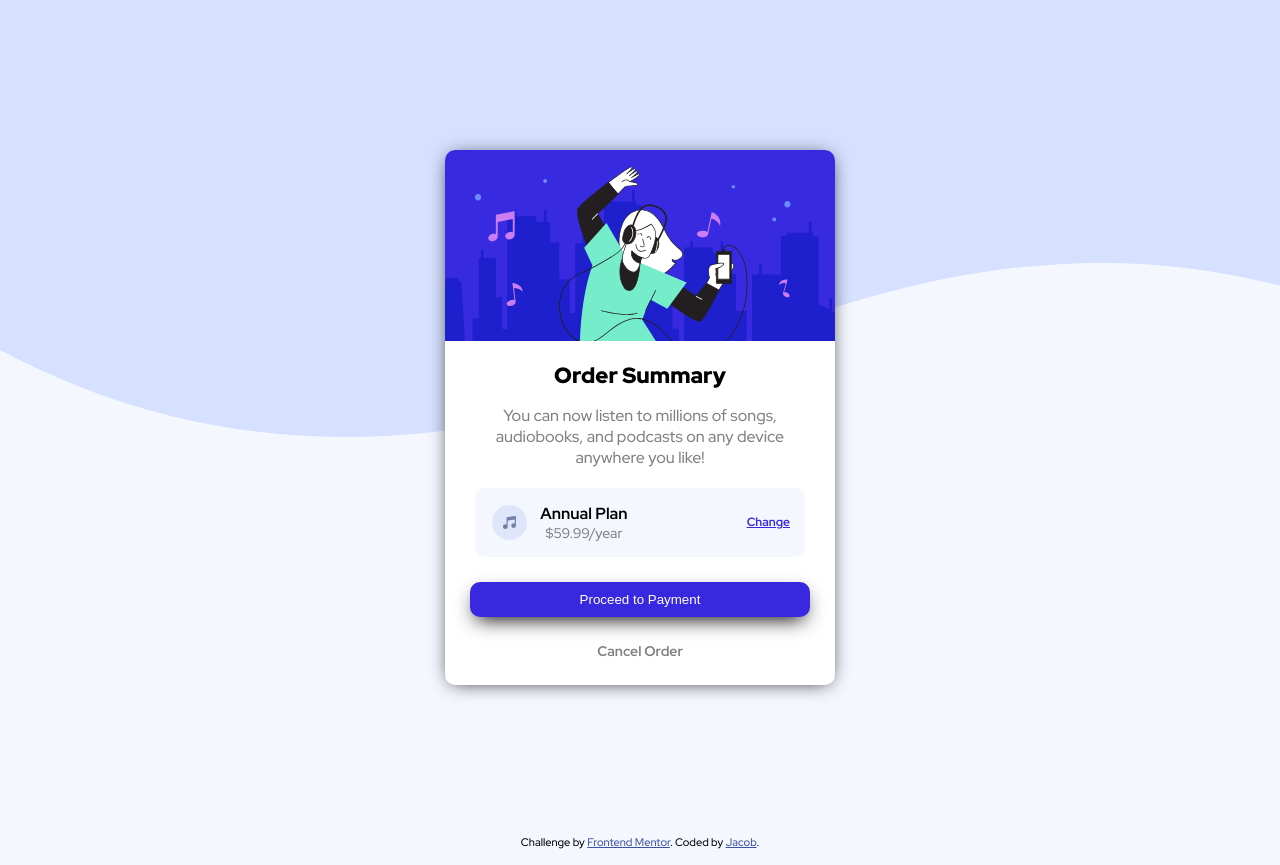
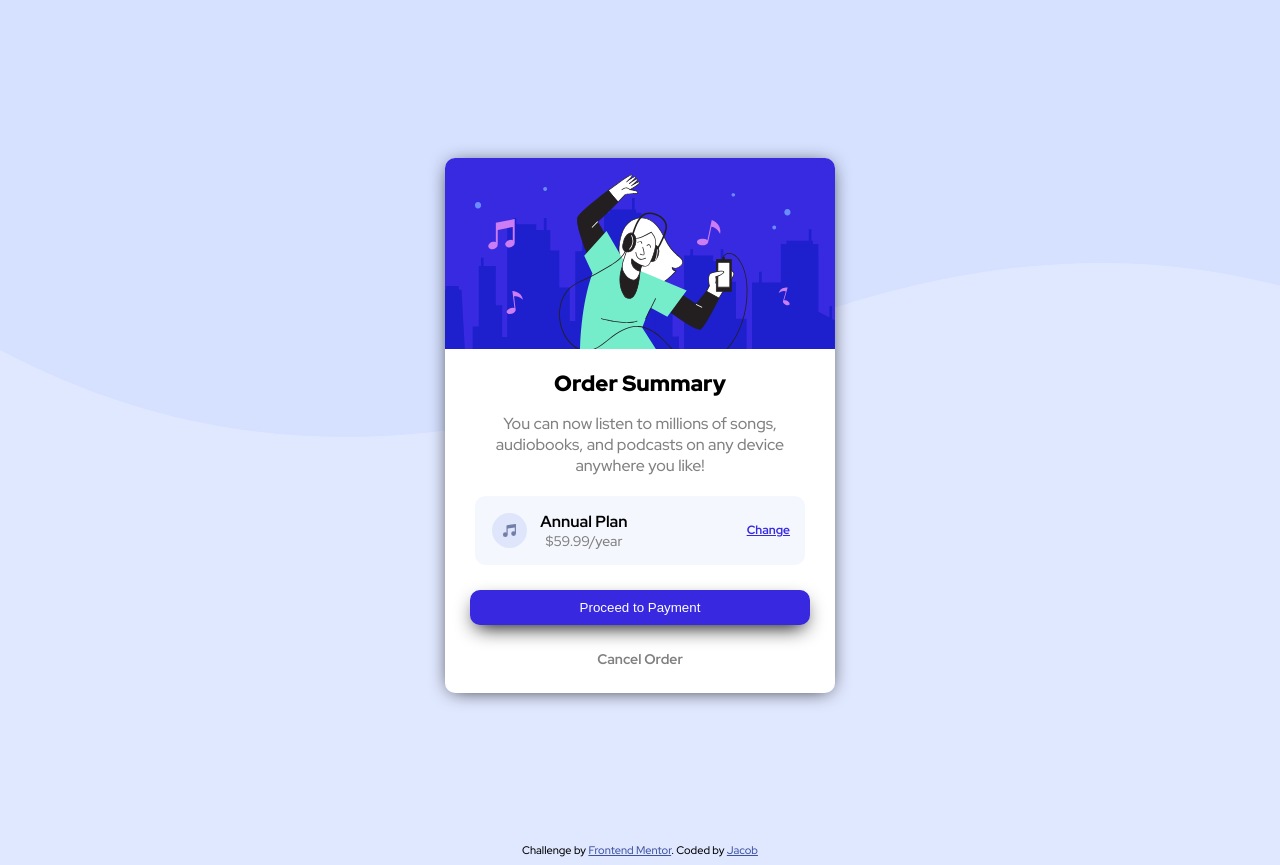
Before and after one commit to jacobgeorge08/frontend-speedrun-week, a plain HTML site: page docs/order-summary-component/index.html in a window 1280 px wide. Drawn offline with Linux system fonts and the light colour scheme.

Commit message:
Edited html and CSS

```diff
--- a/docs/order-summary-component/index.html
+++ b/docs/order-summary-component/index.html
@@ -28,8 +28,12 @@
     </style>
   </head>
   <body>
-    <div class="card-container">
-      <img class="hero" src="./images/illustration-hero.svg" />
+    <main class="card-container">
+      <img
+        class="hero"
+        src="./images/illustration-hero.svg"
+        alt="girl listening to music "
+      />
       <h1>Order Summary</h1>
       <p>
         You can now listen to millions of songs, audiobooks, and podcasts on any
@@ -48,12 +52,12 @@
 
       <button>Proceed to Payment</button>
       <a class="cancel" href="">Cancel Order</a>
-    </div>
-    <div class="attribution">
+    </main>
+    <footer class="attribution">
       Challenge by
       <a href="https://www.frontendmentor.io?ref=challenge" target="_blank"
         >Frontend Mentor</a
-      >. Coded by <a href="https://github.com/jacobgeorge08">Jacob</a>.
-    </div>
+      >. Coded by <a href="https://github.com/jacobgeorge08">Jacob</a>
+    </footer>
   </body>
 </html>
--- a/docs/order-summary-component/styles.css
+++ b/docs/order-summary-component/styles.css
@@ -4,9 +4,15 @@ body {
   font-family: "Red Hat Display", sans-serif;
   text-align: center;
   background: url(./images/pattern-background-desktop.svg);
-  background-color: hsl(225, 100%, 98%);
+  background-color: hsl(225, 100%, 94%);
   background-repeat: no-repeat;
   background-position: top -200px;
+
+  min-height: 100vh;
+  display: flex;
+  justify-content: center;
+  align-items: center;
+  flex-direction: column;
 }
 
 .card-container {
```
